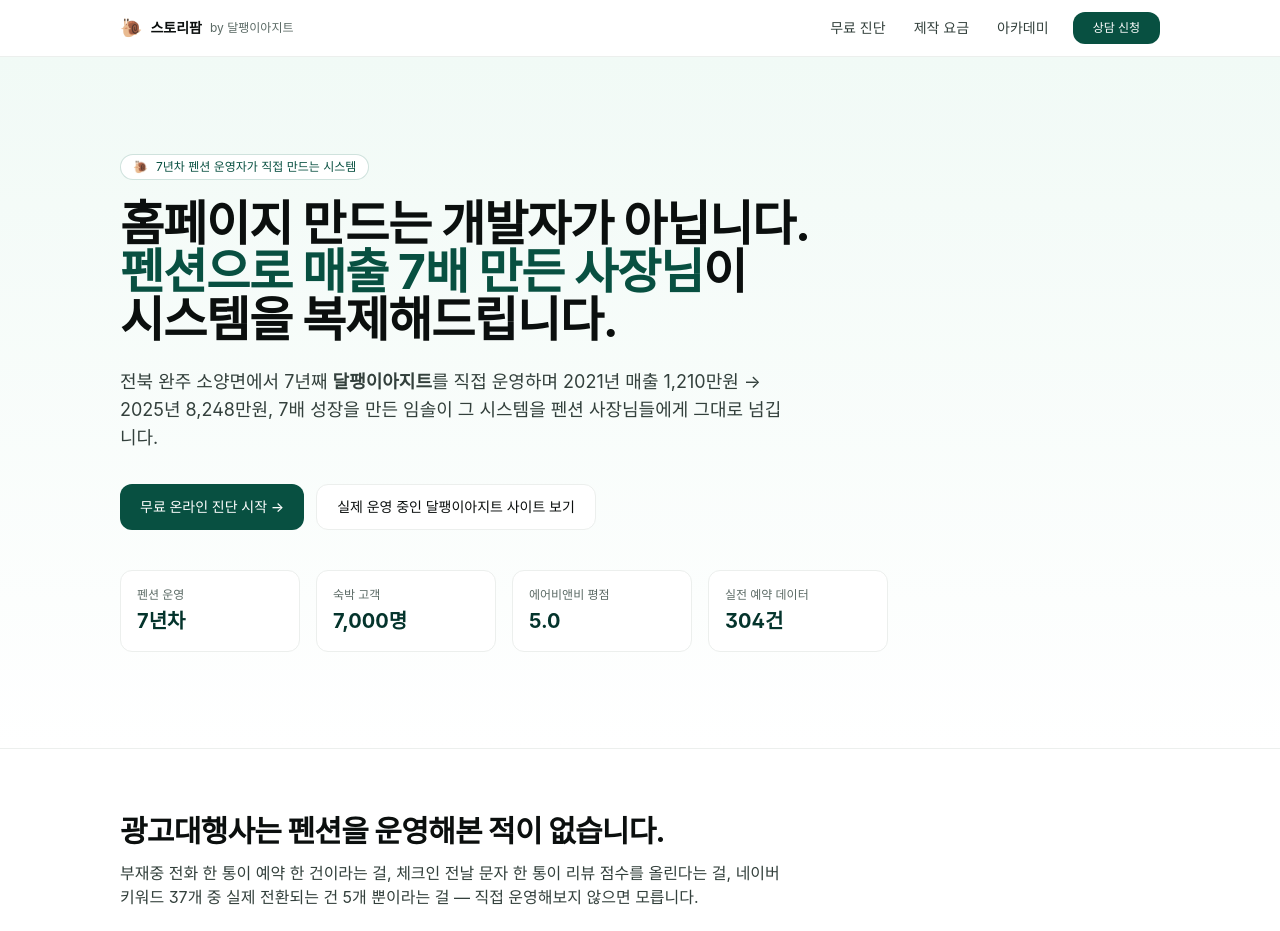
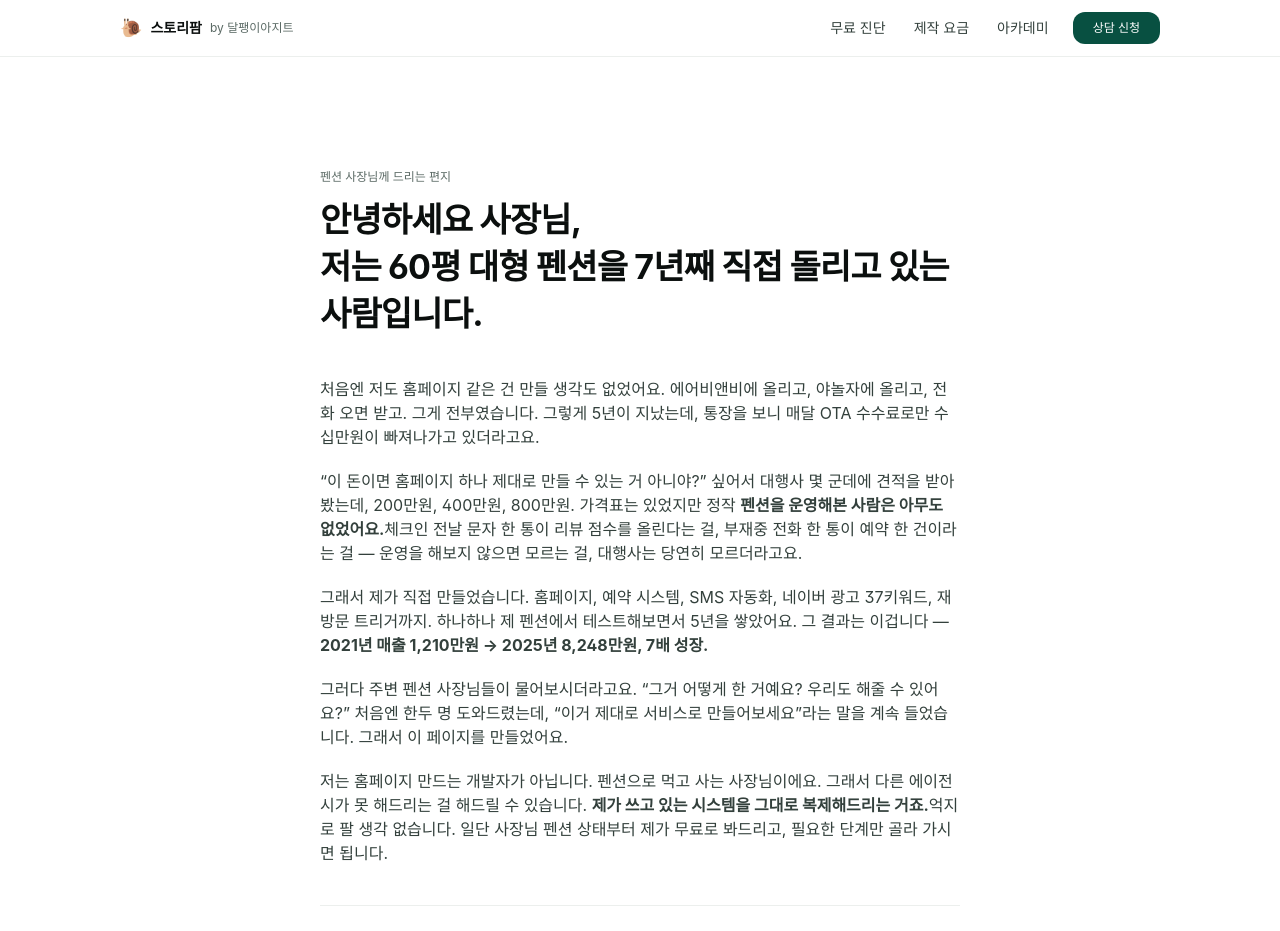
Before and after one commit to soool9241-hub/storifarm-pension-web, a Next.js app: page / in a window 1280 px wide. Shown: the top 931 px of the page. Built offline with nearby package versions, Linux system fonts and the light colour scheme.

Commit message:
content: replace hero with heartfelt letter from 60pyeong pension operator

```diff
--- a/app/page.tsx
+++ b/app/page.tsx
@@ -3,51 +3,81 @@ import CustomerJourney from "@/components/funnel/CustomerJourney";
 export default function Home() {
   return (
     <>
-      {/* HERO */}
-      <section className="border-b border-ink-100 bg-gradient-to-b from-brand-50 to-white">
-        <div className="container-wide py-16 sm:py-24">
-          <div className="inline-flex items-center gap-2 rounded-full border border-brand-500/20 bg-white px-3 py-1 text-xs text-brand-700">
-            <span>🐌</span>
-            <span>7년차 펜션 운영자가 직접 만드는 시스템</span>
+      {/* HERO — 운영자의 편지 */}
+      <section className="border-b border-ink-100">
+        <div className="container-narrow py-20 sm:py-28">
+          <div className="label">펜션 사장님께 드리는 편지</div>
+
+          <h1 className="mt-3 text-[26px] font-bold leading-snug text-ink-900 sm:text-[34px]">
+            안녕하세요 사장님,<br />
+            저는 60평 대형 펜션을 7년째 직접 돌리고 있는 사람입니다.
+          </h1>
+
+          <div className="mt-10 space-y-5 text-[15px] leading-[1.9] text-ink-700 sm:text-base">
+            <p>
+              처음엔 저도 홈페이지 같은 건 만들 생각도 없었어요. 에어비앤비에
+              올리고, 야놀자에 올리고, 전화 오면 받고. 그게 전부였습니다.
+              그렇게 5년이 지났는데, 통장을 보니 매달 OTA 수수료로만 수십만원이
+              빠져나가고 있더라고요.
+            </p>
+
+            <p>
+              “이 돈이면 홈페이지 하나 제대로 만들 수 있는 거 아니야?” 싶어서
+              대행사 몇 군데에 견적을 받아봤는데, 200만원, 400만원, 800만원.
+              가격표는 있었지만 정작 <b>펜션을 운영해본 사람은 아무도 없었어요.</b>
+              체크인 전날 문자 한 통이 리뷰 점수를 올린다는 걸, 부재중 전화 한
+              통이 예약 한 건이라는 걸 — 운영을 해보지 않으면 모르는 걸,
+              대행사는 당연히 모르더라고요.
+            </p>
+
+            <p>
+              그래서 제가 직접 만들었습니다. 홈페이지, 예약 시스템, SMS
+              자동화, 네이버 광고 37키워드, 재방문 트리거까지. 하나하나 제
+              펜션에서 테스트해보면서 5년을 쌓았어요. 그 결과는 이겁니다 —{" "}
+              <b>2021년 매출 1,210만원 → 2025년 8,248만원, 7배 성장.</b>
+            </p>
+
+            <p>
+              그러다 주변 펜션 사장님들이 물어보시더라고요. “그거 어떻게
+              한 거예요? 우리도 해줄 수 있어요?” 처음엔 한두 명 도와드렸는데,
+              “이거 제대로 서비스로 만들어보세요”라는 말을 계속 들었습니다.
+              그래서 이 페이지를 만들었어요.
+            </p>
+
+            <p>
+              저는 홈페이지 만드는 개발자가 아닙니다. 펜션으로 먹고 사는
+              사장님이에요. 그래서 다른 에이전시가 못 해드리는 걸 해드릴 수
+              있습니다. <b>제가 쓰고 있는 시스템을 그대로 복제해드리는 거죠.</b>
+              억지로 팔 생각 없습니다. 일단 사장님 펜션 상태부터 제가 무료로
+              봐드리고, 필요한 단계만 골라 가시면 됩니다.
+            </p>
           </div>
-          <h1 className="mt-5 text-3xl font-bold leading-tight text-ink-900 sm:text-5xl">
-            홈페이지 만드는 개발자가 아닙니다.
-            <br />
-            <span className="text-brand-700">펜션으로 매출 7배 만든 사장님</span>이
-            <br />
-            시스템을 복제해드립니다.
-          </h1>
-          <p className="mt-6 max-w-2xl text-base text-ink-700 sm:text-lg">
-            전북 완주 소양면에서 7년째 <b>달팽이아지트</b>를 직접 운영하며
-            2021년 매출 1,210만원 → 2025년 8,248만원, 7배 성장을 만든 임솔이
-            그 시스템을 펜션 사장님들에게 그대로 넘깁니다.
-          </p>
-          <div className="mt-8 flex flex-wrap gap-3">
-            <a href="/diagnostic" className="btn-primary">
-              무료 온라인 진단 시작 →
-            </a>
+
+          <div className="mt-10 flex items-end justify-between border-t border-ink-100 pt-6">
+            <div className="text-sm text-ink-500">
+              <div>전북 완주 소양면에서</div>
+              <div className="mt-1 text-base font-semibold text-ink-900">
+                임솔 드림
+              </div>
+              <div className="mt-0.5 text-xs">달팽이아지트 펜션 대표 · 7년차</div>
+            </div>
             <a
               href="https://dalpaengi-five.vercel.app"
               target="_blank"
               rel="noopener"
-              className="btn-ghost"
+              className="text-xs text-ink-500 underline underline-offset-4 hover:text-ink-900"
             >
-              실제 운영 중인 달팽이아지트 사이트 보기
+              제가 운영하는 펜션 보러가기 ↗
             </a>
           </div>
 
-          <div className="mt-10 grid max-w-3xl grid-cols-2 gap-4 sm:grid-cols-4">
-            {[
-              { k: "펜션 운영", v: "7년차" },
-              { k: "숙박 고객", v: "7,000명" },
-              { k: "에어비앤비 평점", v: "5.0" },
-              { k: "실전 예약 데이터", v: "304건" },
-            ].map((s) => (
-              <div key={s.k} className="rounded-xl border border-ink-100 bg-white p-4">
-                <div className="label">{s.k}</div>
-                <div className="mt-1 text-xl font-bold text-brand-900">{s.v}</div>
-              </div>
-            ))}
+          <div className="mt-12 flex flex-wrap gap-3">
+            <a href="/diagnostic" className="btn-primary">
+              먼저 무료 진단부터 받아보기 →
+            </a>
+            <a href="/contact" className="btn-ghost">
+              바로 30분 상담 신청
+            </a>
           </div>
         </div>
       </section>
```
